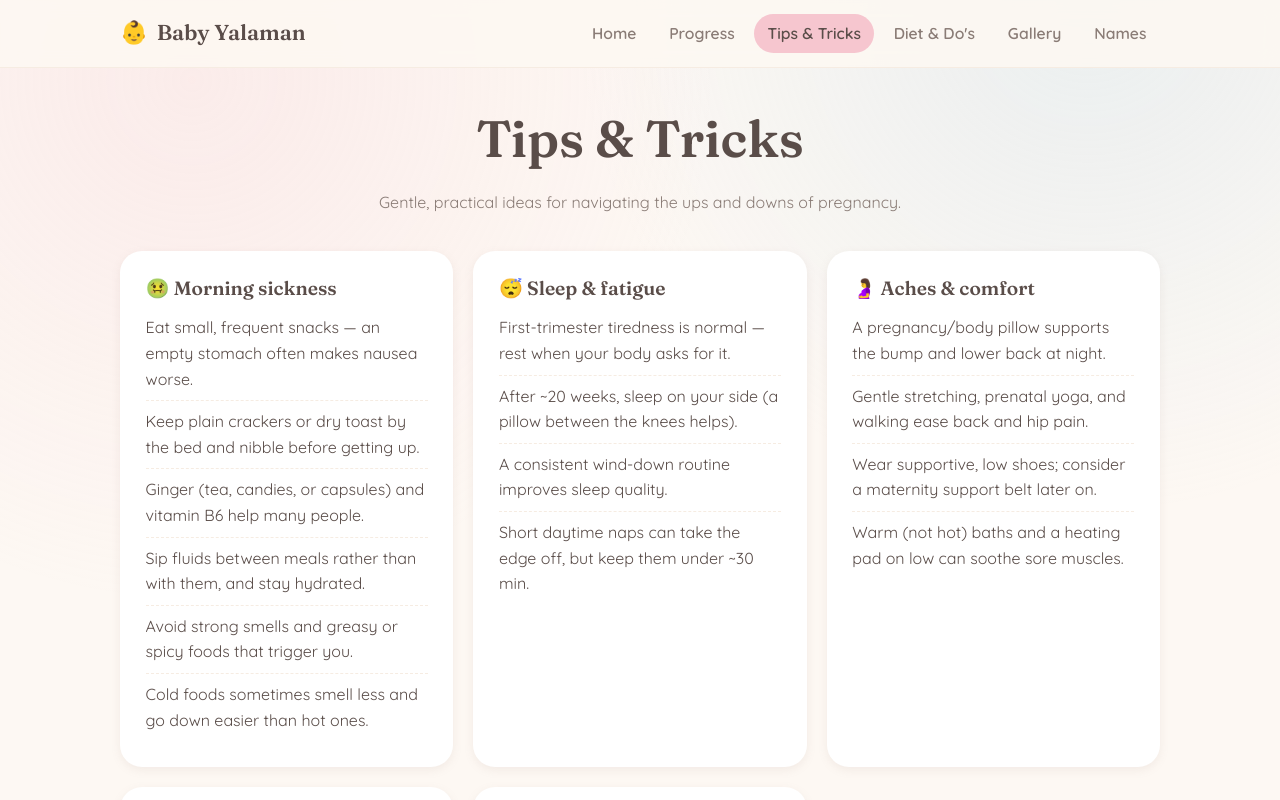
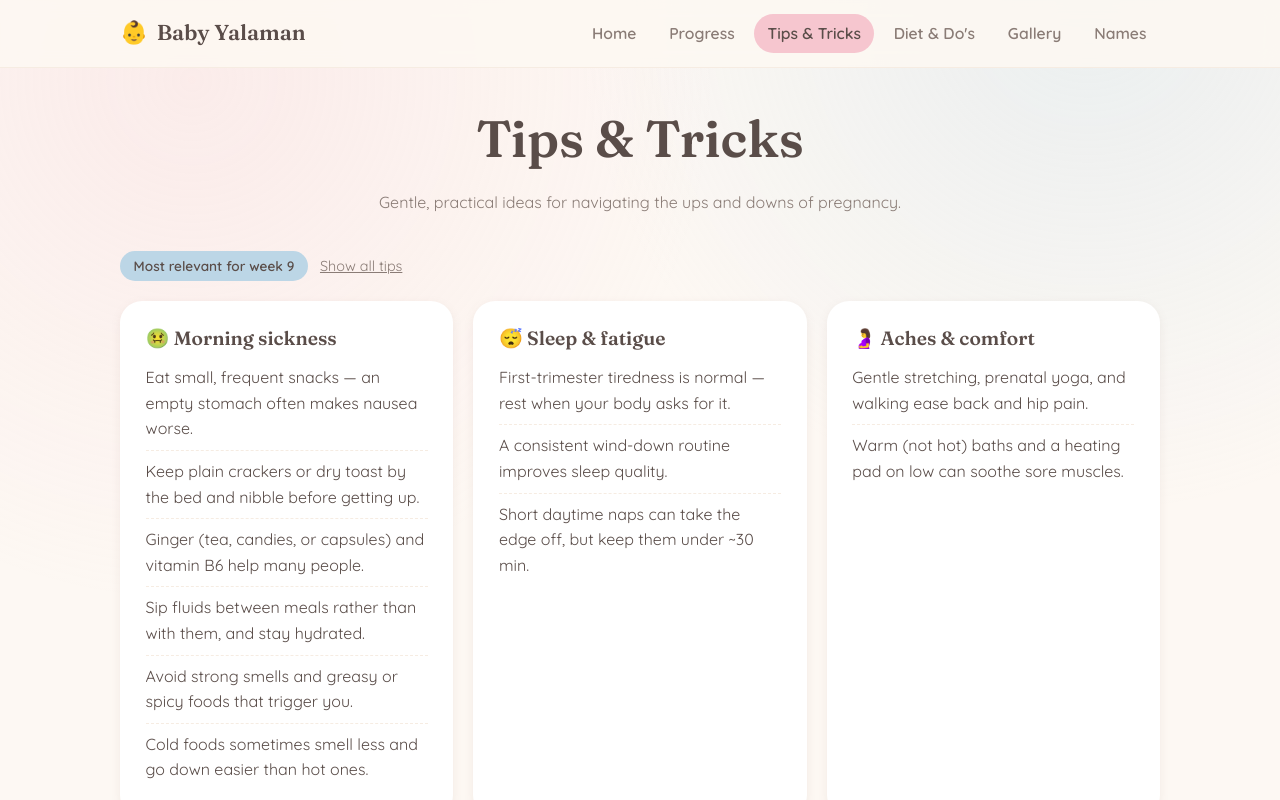
Before and after one commit to jason52388/YalamanBaby, a React (Vite) app: page /#/tips in a window 1280 px wide. Shown: the top 800 px of the page. Built offline with nearby package versions, Linux system fonts and the light colour scheme.

Commit message:
Tips: filter to week-relevant tips with toggle for full list

```diff
--- a/src/data/tips.js
+++ b/src/data/tips.js
@@ -1,25 +1,31 @@
 // Curated, friendly pregnancy tips grouped by theme.
 // General wellness info — not a substitute for your provider's advice.
+//
+// Each tip is either a plain string (evergreen — relevant the whole
+// pregnancy) or an object { text, weeks: [start, end] } that only shows
+// during that gestational-week window (inclusive). This lets the Tips
+// page narrow down to what's most relevant for the current week while
+// still keeping the full list available.
 
 export const tipSections = [
   {
     title: 'Morning sickness',
     emoji: '🤢',
     tips: [
-      'Eat small, frequent snacks — an empty stomach often makes nausea worse.',
-      'Keep plain crackers or dry toast by the bed and nibble before getting up.',
-      'Ginger (tea, candies, or capsules) and vitamin B6 help many people.',
+      { text: 'Eat small, frequent snacks — an empty stomach often makes nausea worse.', weeks: [4, 16] },
+      { text: 'Keep plain crackers or dry toast by the bed and nibble before getting up.', weeks: [4, 16] },
+      { text: 'Ginger (tea, candies, or capsules) and vitamin B6 help many people.', weeks: [4, 16] },
       'Sip fluids between meals rather than with them, and stay hydrated.',
-      'Avoid strong smells and greasy or spicy foods that trigger you.',
-      'Cold foods sometimes smell less and go down easier than hot ones.',
+      { text: 'Avoid strong smells and greasy or spicy foods that trigger you.', weeks: [4, 16] },
+      { text: 'Cold foods sometimes smell less and go down easier than hot ones.', weeks: [4, 16] },
     ],
   },
   {
     title: 'Sleep & fatigue',
     emoji: '😴',
     tips: [
-      'First-trimester tiredness is normal — rest when your body asks for it.',
-      'After ~20 weeks, sleep on your side (a pillow between the knees helps).',
+      { text: 'First-trimester tiredness is normal — rest when your body asks for it.', weeks: [1, 13] },
+      { text: 'After ~20 weeks, sleep on your side (a pillow between the knees helps).', weeks: [20, 40] },
       'A consistent wind-down routine improves sleep quality.',
       'Short daytime naps can take the edge off, but keep them under ~30 min.',
     ],
@@ -28,9 +34,9 @@ export const tipSections = [
     title: 'Aches & comfort',
     emoji: '🤰',
     tips: [
-      'A pregnancy/body pillow supports the bump and lower back at night.',
+      { text: 'A pregnancy/body pillow supports the bump and lower back at night.', weeks: [18, 40] },
       'Gentle stretching, prenatal yoga, and walking ease back and hip pain.',
-      'Wear supportive, low shoes; consider a maternity support belt later on.',
+      { text: 'Wear supportive, low shoes; consider a maternity support belt later on.', weeks: [24, 40] },
       'Warm (not hot) baths and a heating pad on low can soothe sore muscles.',
     ],
   },
@@ -52,9 +58,34 @@ export const tipSections = [
       'Keep moving — about 150 minutes of moderate activity a week if cleared by your provider.',
       'Stay hydrated; aim for pale-yellow urine as a rough guide.',
       'Keep up with all prenatal appointments and screenings.',
+      { text: 'Start thinking about your birth plan and packing a hospital bag.', weeks: [32, 40] },
+      { text: 'Watch for early signs of labor and know when to head in.', weeks: [36, 40] },
     ],
   },
 ];
+
+// Normalize a tip (string or object) to { text, weeks }.
+export function tipText(tip) {
+  return typeof tip === 'string' ? tip : tip.text;
+}
+
+// Is this tip relevant for the given gestational week?
+// Evergreen tips (no `weeks`) are always relevant. A null/invalid week
+// also returns true so the full list shows when there's no due date.
+export function tipAppliesToWeek(tip, week) {
+  if (typeof tip === 'string' || !tip.weeks) return true;
+  if (week == null || Number.isNaN(week)) return true;
+  const [start, end] = tip.weeks;
+  return week >= start && week <= end;
+}
+
+// Filter the sections down to tips relevant for `week`, dropping any
+// section that ends up empty.
+export function sectionsForWeek(week) {
+  return tipSections
+    .map((s) => ({ ...s, tips: s.tips.filter((t) => tipAppliesToWeek(t, week)) }))
+    .filter((s) => s.tips.length > 0);
+}
 
 // Highlighted "call your provider" guidance — rendered separately as a callout.
 export const warningSigns = {
--- a/src/pages/Tips.jsx
+++ b/src/pages/Tips.jsx
@@ -1,20 +1,49 @@
+import { useState } from 'react';
 import Section from '../components/Section.jsx';
-import { tipSections, warningSigns } from '../data/tips.js';
+import { config } from '../config.js';
+import { computeWeek } from '../lib/pregnancy.js';
+import {
+  tipSections,
+  sectionsForWeek,
+  tipText,
+  warningSigns,
+} from '../data/tips.js';
 
 export default function Tips() {
+  const p = computeWeek(config.dueDate);
+  const hasWeek = p.valid && p.week > 0 && p.week < 41;
+  const [showAll, setShowAll] = useState(false);
+
+  const sections = hasWeek && !showAll ? sectionsForWeek(p.week) : tipSections;
+
   return (
     <div className="page">
       <div className="page-head">
-        <h1>Tips & Tricks</h1>
+        <h1>Tips &amp; Tricks</h1>
         <p>Gentle, practical ideas for navigating the ups and downs of pregnancy.</p>
       </div>
 
+      {hasWeek && (
+        <div className="filter-bar">
+          <span className="pill">
+            {showAll ? 'All tips' : `Most relevant for week ${p.week}`}
+          </span>
+          <button
+            type="button"
+            className="link-btn"
+            onClick={() => setShowAll((v) => !v)}
+          >
+            {showAll ? `Show week ${p.week} only` : 'Show all tips'}
+          </button>
+        </div>
+      )}
+
       <div className="grid grid-2">
-        {tipSections.map((s) => (
+        {sections.map((s) => (
           <Section key={s.title} emoji={s.emoji} title={s.title}>
             <ul className="clean">
-              {s.tips.map((t, i) => (
-                <li key={i}>{t}</li>
+              {s.tips.map((t) => (
+                <li key={tipText(t)}>{tipText(t)}</li>
               ))}
             </ul>
           </Section>
--- a/src/styles/theme.css
+++ b/src/styles/theme.css
@@ -169,6 +169,26 @@ a { color: var(--pink-deep); }
   font-size: .85rem;
   font-weight: 600;
 }
+
+.filter-bar {
+  display: flex;
+  flex-wrap: wrap;
+  align-items: center;
+  gap: .75rem;
+  margin-bottom: 1.25rem;
+}
+
+.link-btn {
+  background: none;
+  border: none;
+  padding: 0;
+  color: var(--ink-soft);
+  font: inherit;
+  font-size: .9rem;
+  text-decoration: underline;
+  cursor: pointer;
+}
+.link-btn:hover { color: var(--ink); }
 
 ul.clean { list-style: none; padding: 0; margin: 0; }
 ul.clean li { padding: .5rem 0; border-bottom: 1px dashed var(--cream-deep); }
```
